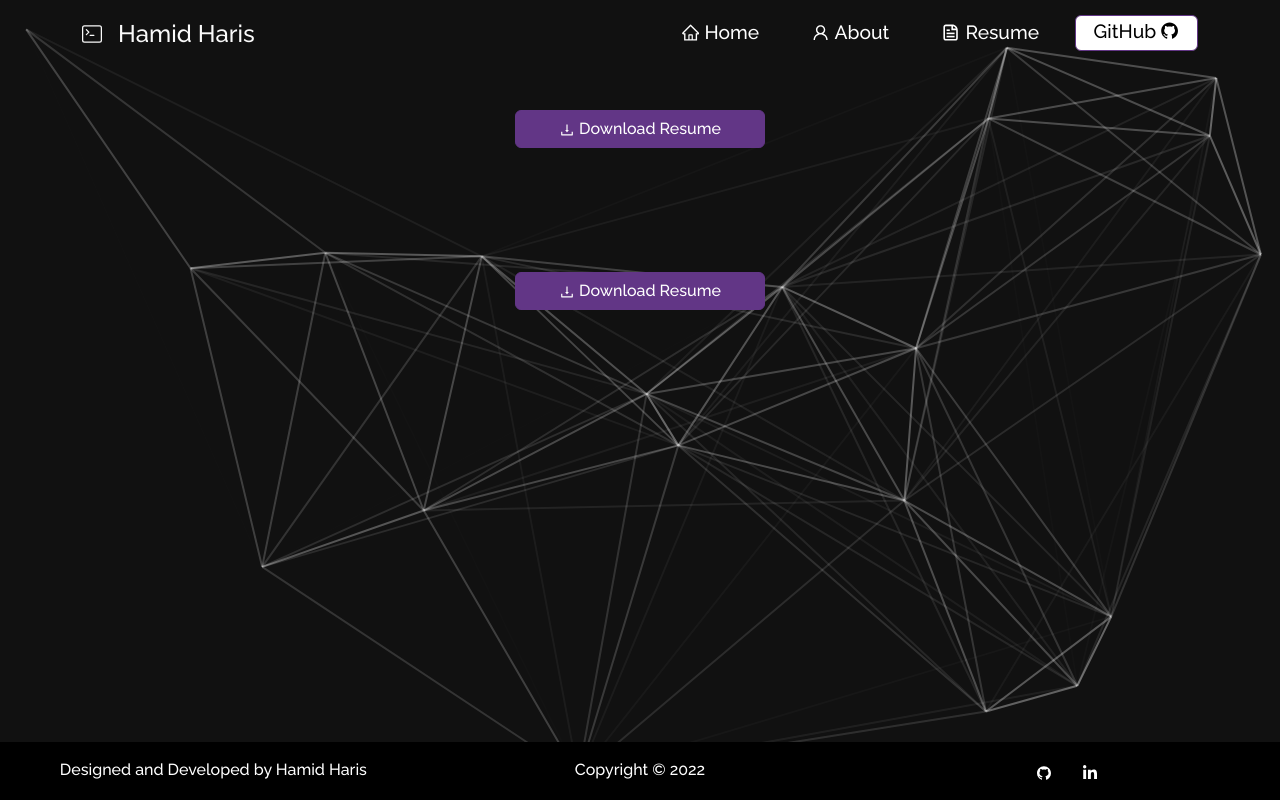
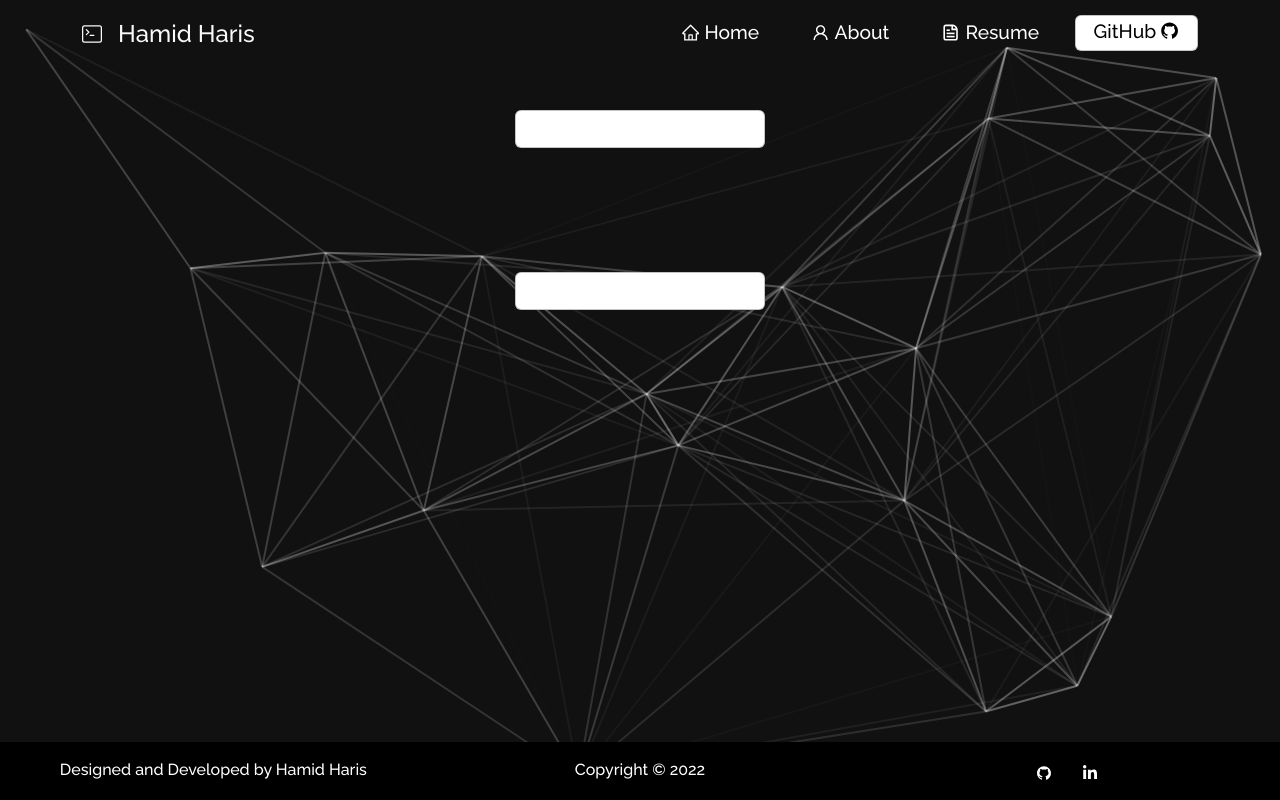
Before and after one commit to hhamid35/portfolio, a React (Create React App) app: page /resume in a window 1280 px wide. Built offline with nearby package versions, Linux system fonts and the light colour scheme.

Commit message:
resume page style change

```diff
--- a/src/style.css
+++ b/src/style.css
@@ -518,15 +518,15 @@ html {
   }
 
   .btn-primary {
-    color: #fff !important;
-    background-color: #623686 !important;
-    border-color: #623686 !important;
+    color: rgb(255, 255, 255) !important;
+    background-color: #ffffff !important;
+    border-color: #92909286 !important;
   }
 
   .btn-primary:hover {
     color: #fff !important;
-    background-color: #6d20c5d7 !important;
-    border-color: #6d20c5d7 !important;
+    background-color: #92909286 !important;
+    border-color: #92909286 !important;
   }
   .btn:focus {
     outline: none !important;
@@ -609,6 +609,7 @@ html {
     padding-bottom: 30px !important;
     background-image: var(--section-background-color) !important;
     color: white !important;
+    margin-bottom: 5vh;
   }
 
   .resume {
```
